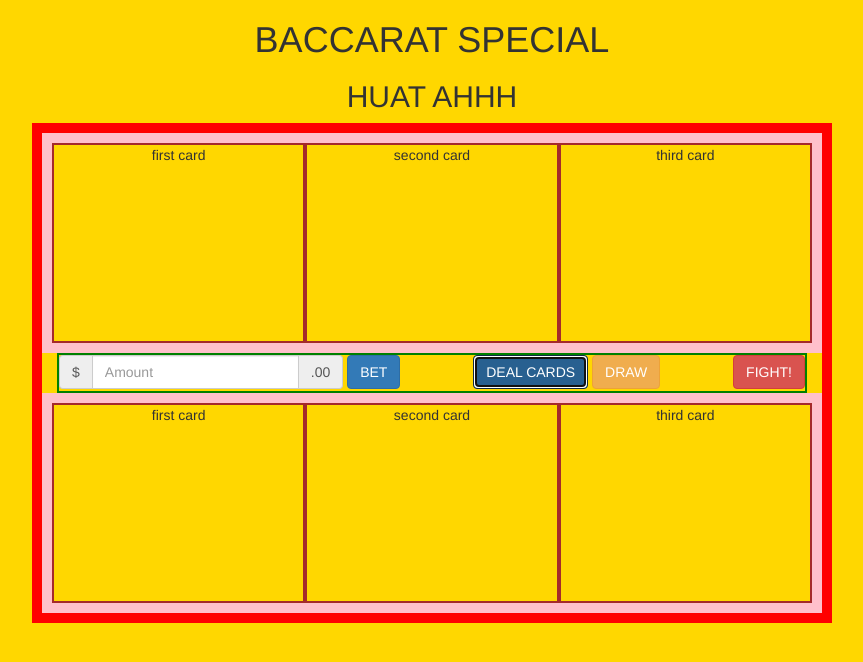
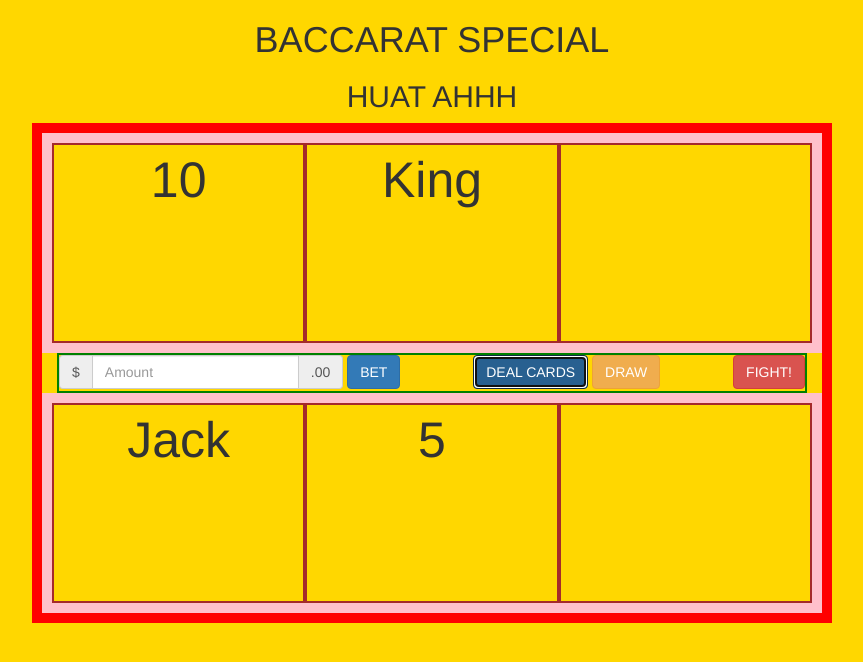
Before and after one commit to phuaky/baccaratSpecial, a plain HTML site: page index.html in a window 1280 px wide. Both pictures are taken after a click on the button "DEAL CARDS". Shown: the whole page, without its empty margins (208-1071 px from the left). Drawn offline with nearby package versions, Linux system fonts and the light colour scheme.

Commit message:
Can read value on html

```diff
--- a/baccarat.js
+++ b/baccarat.js
@@ -59,13 +59,13 @@ function getSuit (zebra) {
 }
 // ------GET PICTURE & VALUE CARDS ------
 function getFace (zabra) {
-  if (zabra % 13 == 11) {
+  if (zabra % 13 === 11) {
     return 'Jack'
-  } else if (zabra % 13 == 12) {
+  } else if (zabra % 13 === 12) {
     return 'Queen'
-  } else if (zabra % 13 == 0) {
+  } else if (zabra % 13 === 0) {
     return 'King'
-  } else if (zabra % 13 == 1) {
+  } else if (zabra % 13 === 1) {
     return 'Ace'
   } else {
     return zabra % 13
@@ -77,13 +77,13 @@ function dth (input) {
   var card2 = input[Object.keys(input)[3]]
   var card3 = input[Object.keys(input)[4]]
   if (input.numberOfCardsOnHand === 1) {
-    console.log(getFace(card1));
+    console.log(getFace(card1))
     return getFace(card1)
   } else if (input.numberOfCardsOnHand === 2) {
-    console.log(getFace(card2));
+    console.log(getFace(card2))
     return getFace(card2)
   } else if (input.numberOfCardsOnHand === 3) {
-    console.log(getFace(card3));
+    console.log(getFace(card3))
     return getFace(card3)
   }
 }
@@ -139,30 +139,45 @@ function suitty (INPUT) {
 // }
 
 // -----GGGGAME STARTTTTTTTT-----
-document.getElementById("deal").addEventListener("click", function () {
-  deal(player); dth(player)
-  deal(banker); dth(banker)
-  deal(player); dth(player)
-  deal(banker); dth(banker)
+document.getElementById('deal').addEventListener('click', function () {
+  deal(player)
+  var div1 = document.getElementById('p1')
+  var cardz = dth(player)
+  div1.textContent = cardz
+  deal(banker)
+  var div2 = document.getElementById('b1')
+  var cardyz = dth(banker)
+  div2.textContent = cardyz
+  deal(player)
+  var div3 = document.getElementById('p2')
+  var cardxz = dth(player)
+  div3.textContent = cardxz
+  deal(banker)
+  var div4 = document.getElementById('b2')
+  var cardcz = dth(banker)
+  div4.textContent = cardcz
   console.log(player)
   score(player); suitty(player)
   console.log(banker)
   score(banker); suitty(banker)
-  // console.log("----AFTER DEALING " + shuffledDeck.join(' '))
-});
+// console.log("----AFTER DEALING " + shuffledDeck.join(' '))
+})
 
-//Player Draw
-document.getElementById("draw").addEventListener("click", function () {
+// Player Draw
+document.getElementById('draw').addEventListener('click', function () {
   deal(player)
-  console.log(player);
+  var div5 = document.getElementById('p3')
+  var cardvz = dth(player)
+  div5.textContent = cardvz
+  console.log(player)
   score(player); suitty(player)
-});
+})
 
-document.getElementById("draw").addEventListener("click", function () {
+document.getElementById('draw').addEventListener('click', function () {
   deal(player)
-  console.log(player);
+  console.log(player)
   score(player); suitty(player)
-});
+})
 
 // -----CHECK WINNER----- only 2 cards.
 function compareValue () {
@@ -180,7 +195,6 @@ function compareValue () {
 // compareValue()
 function natural () {
   if (score(banker) || score(player) > 7) {
-    console.log("");
+    console.log('')
   }
-
 }
--- a/index.html
+++ b/index.html
@@ -15,9 +15,9 @@
 
     <div class="container">
       <div class="row">
-        <div class="col-md-4" id="b1">first card</div>
-        <div class="col-md-4" id="b2">second card</div>
-        <div class="col-md-4" id="b3">third card</div>
+        <div class="col-md-4" id="b1"></div>
+        <div class="col-md-4" id="b2"></div>
+        <div class="col-md-4" id="b3"></div>
       </div>
 
       <div class ="xiaorow" id="nav-bar">
@@ -39,9 +39,9 @@
       </div>
 
       <div class="row">
-        <div class="col-md-4" id="p1">first card</div>
-        <div class="col-md-4" id="p2">second card</div>
-        <div class="col-md-4" id="p3">third card</div>
+        <div class="col-md-4" id="p1"></div>
+        <div class="col-md-4" id="p2"></div>
+        <div class="col-md-4" id="p3"></div>
       </div>
 
     </div>
--- a/style.css
+++ b/style.css
@@ -23,4 +23,5 @@ body {
 .col-md-4 {
   border: 2px solid brown;
   height: 200px;
+  font-size: 50px
 }
```
